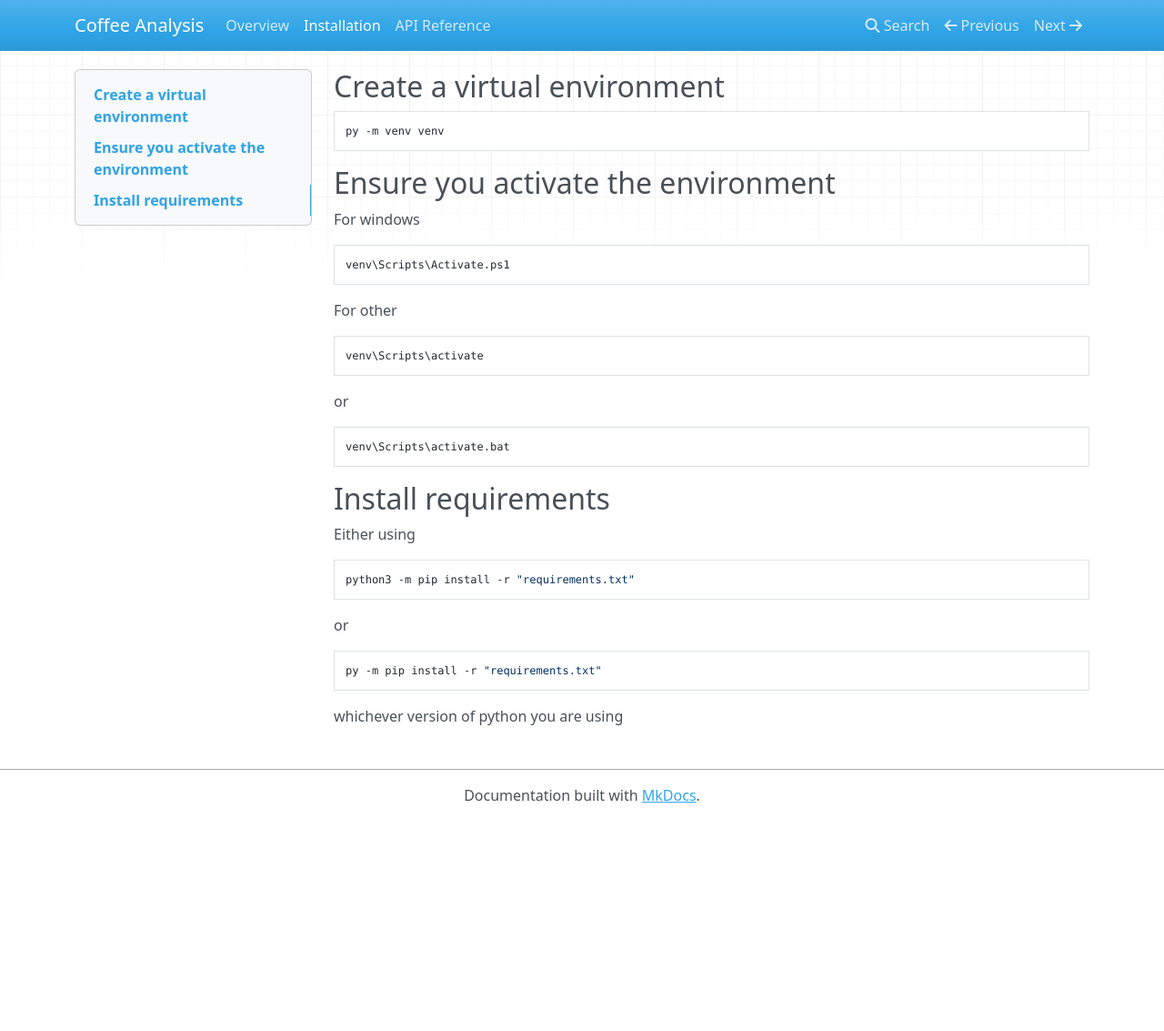
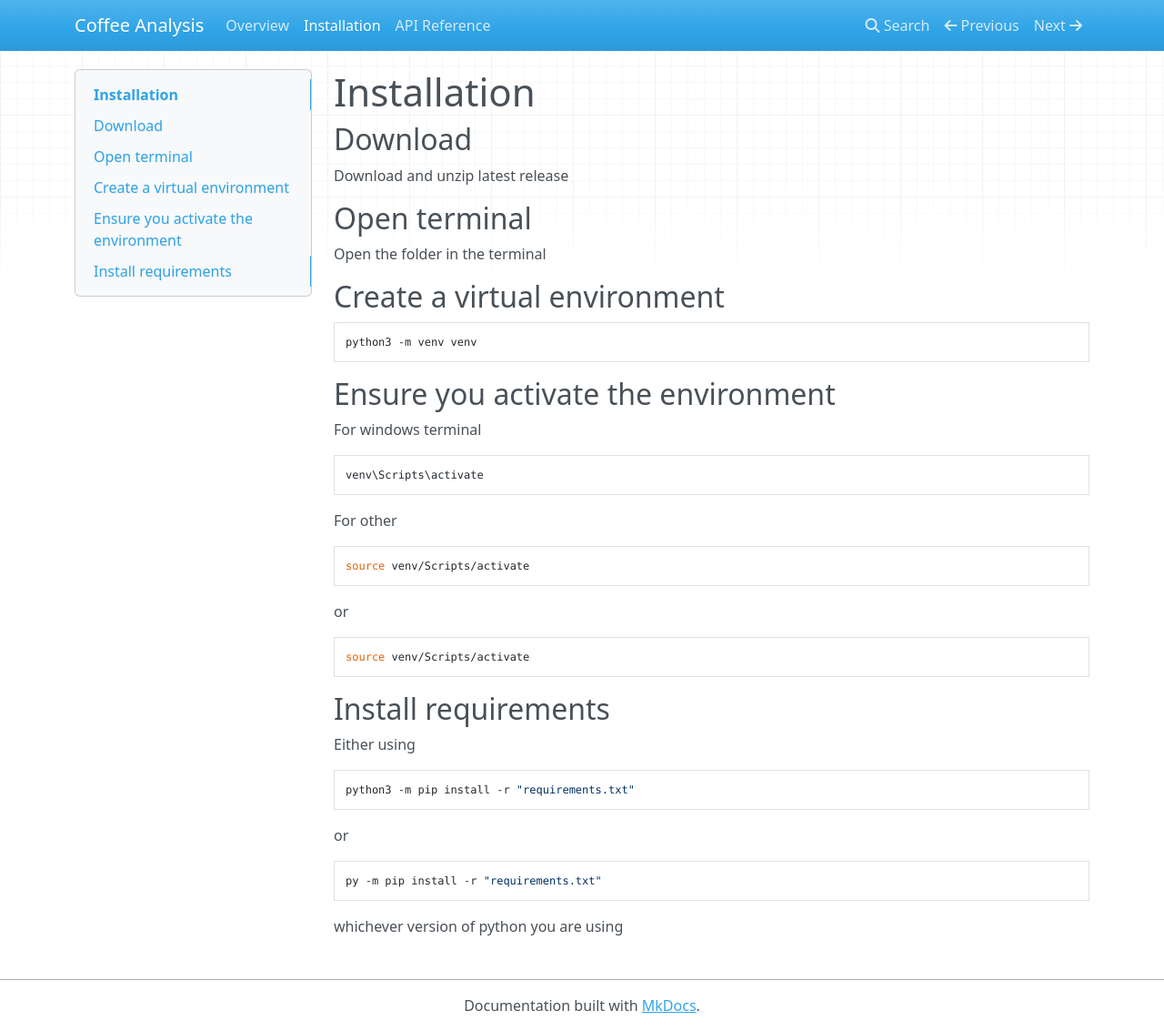
Before and after one commit to romesalarda/coffee-analysis, an MkDocs documentation site: the page built from docs/install.md, in a window 1280 px wide and 1133 px high. Shown: the whole window at 91% size. Built offline with MkDocs 1.6.1, drawn with Linux system fonts in a browser that asks for light colours; nearby versions of some CDN libraries.

Commit message:
minor-changes

````diff
--- a/docs/install.md
+++ b/docs/install.md
@@ -1,19 +1,27 @@
+# Installation
+
+## Download
+Download and unzip latest release
+
+## Open terminal
+Open the folder in the terminal
+
 ## Create a virtual environment
 ```bash
-py -m venv venv
+python3 -m venv venv
 ```
 ## Ensure you activate the environment
-For windows
+For windows terminal
 ```bash
-venv\Scripts\Activate.ps1
+venv\Scripts\activate
 ```
 For other
 ```bash
-venv\Scripts\activate
+source venv/Scripts/activate
 ```
 or
 ```bash
-venv\Scripts\activate.bat
+source venv/Scripts/activate
 ```
 ## Install requirements
 Either using
````
Also changed, not shown: docs/api.md (+3 -0 lines), docs/index.md (+2 -0 lines).
